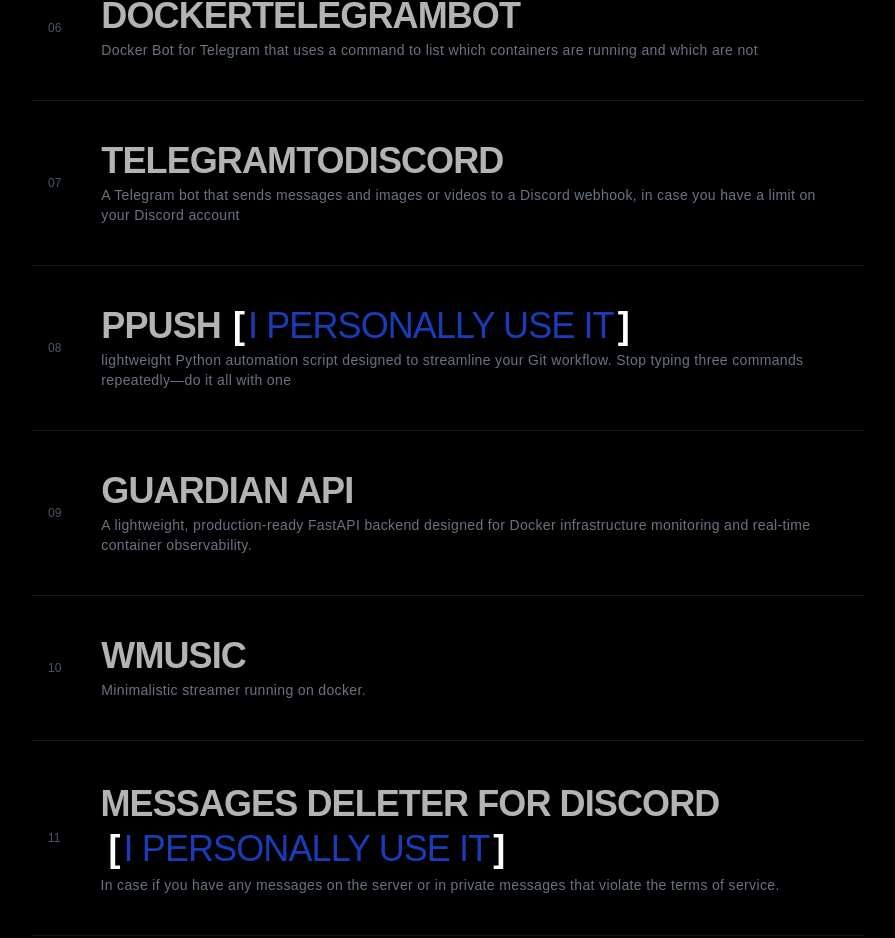
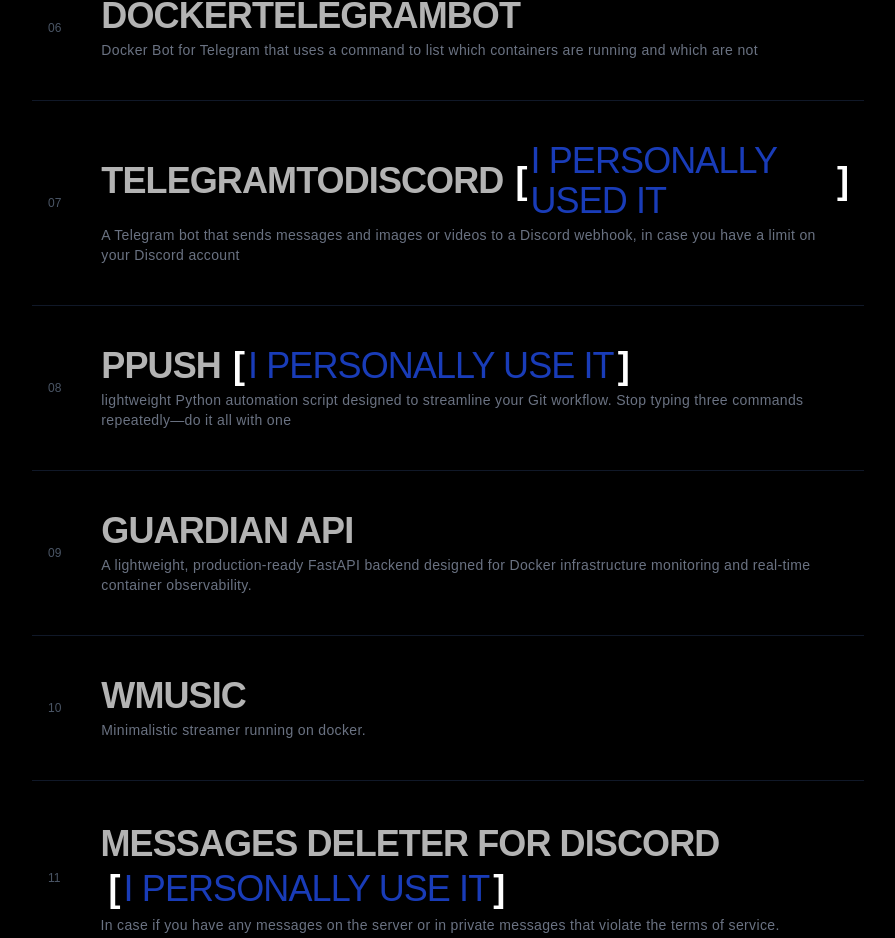
Before and after one commit to wpxq/wpxq, a Next.js app: page /projects in a window 1280 px wide. Shown: the part 1008-1946 px from the top of the page, without its empty margins (192-1087 px from the left). Built offline with nearby package versions, Linux system fonts and the light colour scheme.

Commit message:
Added "I personally used it" to "TelegramToDiscord"

```diff
--- a/app/projects/page.jsx
+++ b/app/projects/page.jsx
@@ -64,7 +64,14 @@
             />
             <ProjectRow
             number="07"
-            title="TelegramToDiscord"
+            title={
+            <span className="flex items-center gap-1">
+                TelegramToDiscord
+                <span className="text-white ml-2">[</span>
+                <span className="text-blue-800 font-normal">I personally used it</span>
+                <span className="text-white">]</span>
+            </span>
+            }
             description="A Telegram bot that sends messages and images or videos to a Discord webhook, in case you have a limit on your Discord account"
             url="https://github.com/wpxq/TelegramToDiscord"
             />
```
